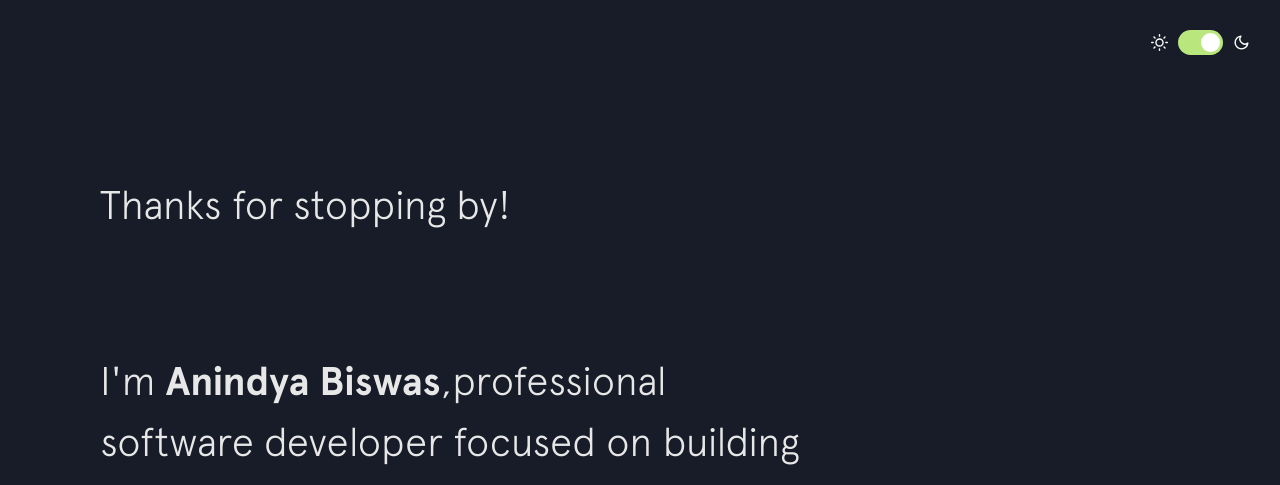
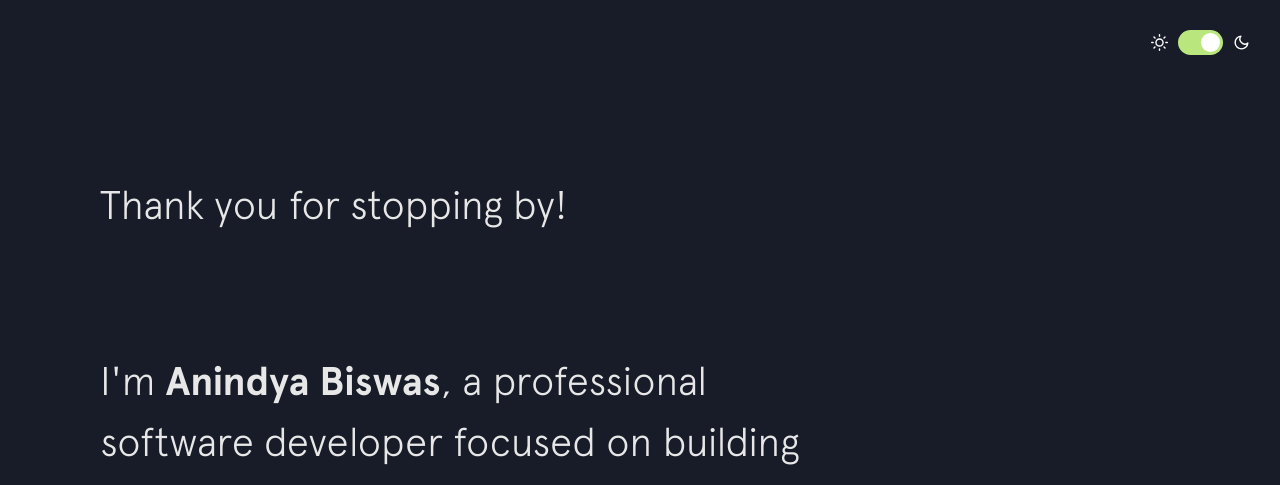
Before and after one commit to An1ndya/An1ndya.github.io, a Jekyll site: the page built from index.html, in a window 1280 px wide. Shown: the top 485 px of the page. Built offline with Jekyll 4.4.1, drawn with Linux system fonts in a browser that asks for light colours; nearby versions of some CDN libraries; some of the changed text lies outside the part shown.

```diff
--- a/_includes/intro.html
+++ b/_includes/intro.html
@@ -1,10 +1,10 @@
 <header class="intro">
-  <h1 class="intro__hello">Thanks for stopping by!
+  <h1 class="intro__hello">Thank you for stopping by!
     <!--<span class="emoji wave-hand animated"></span>-->
   </h1>
 
   <h2 class="intro__tagline">I'm
-    <span class="name">Anindya Biswas</span>,professional software developer focused on building beautiful, efficient and user friendly solutions.
+    <span class="name">Anindya Biswas</span>, a professional software developer focused on building beautiful, efficient and user friendly solutions.
     <span class="emoji technologist"></span>
   </h2>
 
```
Also changed, not shown: _includes/social.html (added, +73 -0 lines).
